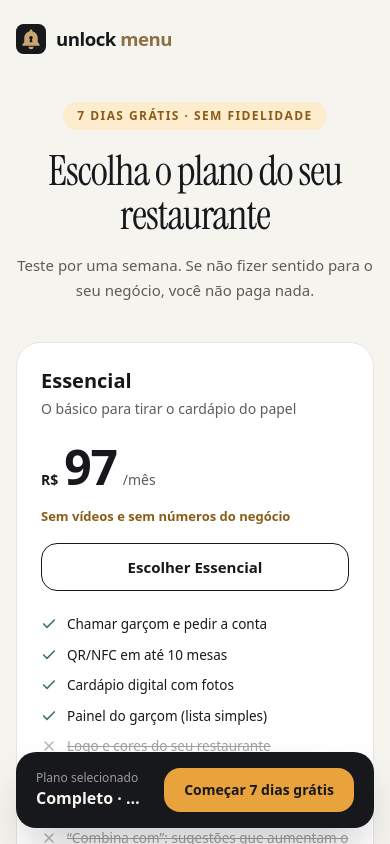
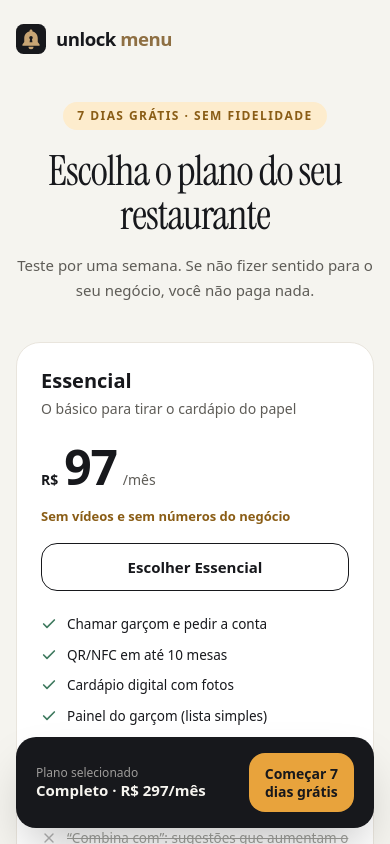
Before and after one commit to FRQ0/Unlockmenu, a Next.js app: page /planos in a window 390 px wide. Shown: the top 844 px of the page. Built offline with nearby package versions, Linux system fonts and the light colour scheme.

Commit message:
Barra de plano selecionado sem cortar o preço no celular
Co-Authored-By: Claude Opus 5.5 <noreply@anthropic.com>
Claude-Session: https://claude.ai/code/session_01Cd2CH5ypWXDQ9ZMQ4cmHiN

```diff
--- a/src/components/vendas/TabelaPlanos.tsx
+++ b/src/components/vendas/TabelaPlanos.tsx
@@ -161,16 +161,18 @@ export function TabelaPlanos({ restaurante, implantacao, inicial, whatsapp }: {
         <div className="sticky bottom-4 z-20 mt-8 flex items-center justify-between gap-4 rounded-[20px] bg-carvao px-5 py-4 text-papel shadow-2xl">
           <div className="min-w-0">
             <p className="text-xs text-papel/60">Plano selecionado</p>
-            <p className="truncate text-base font-extrabold sm:text-lg">{PLANO_NOME[sel]} · R$ {PRECOS[sel]}/mês</p>
+            <p className="text-[15px] font-extrabold leading-tight sm:text-lg">
+              {PLANO_NOME[sel]} <span className="whitespace-nowrap">· R$ {PRECOS[sel]}/mês</span>
+            </p>
           </div>
           <a
             href={`https://wa.me/${whatsapp}?text=${encodeURIComponent(msg)}`}
             target="_blank"
             rel="noopener noreferrer"
-            className="shrink-0 rounded-2xl px-5 py-3 text-sm font-extrabold text-carvao transition active:scale-[.98] sm:text-[15px]"
+            className="shrink-0 rounded-2xl px-4 py-3 text-center text-sm font-extrabold leading-tight sm:px-5 text-carvao transition active:scale-[.98] sm:text-[15px]"
             style={{ background: LARANJA }}
           >
-            Começar 7 dias grátis
+            Começar 7<br className="sm:hidden" /> dias grátis
           </a>
         </div>
       </div>
```
